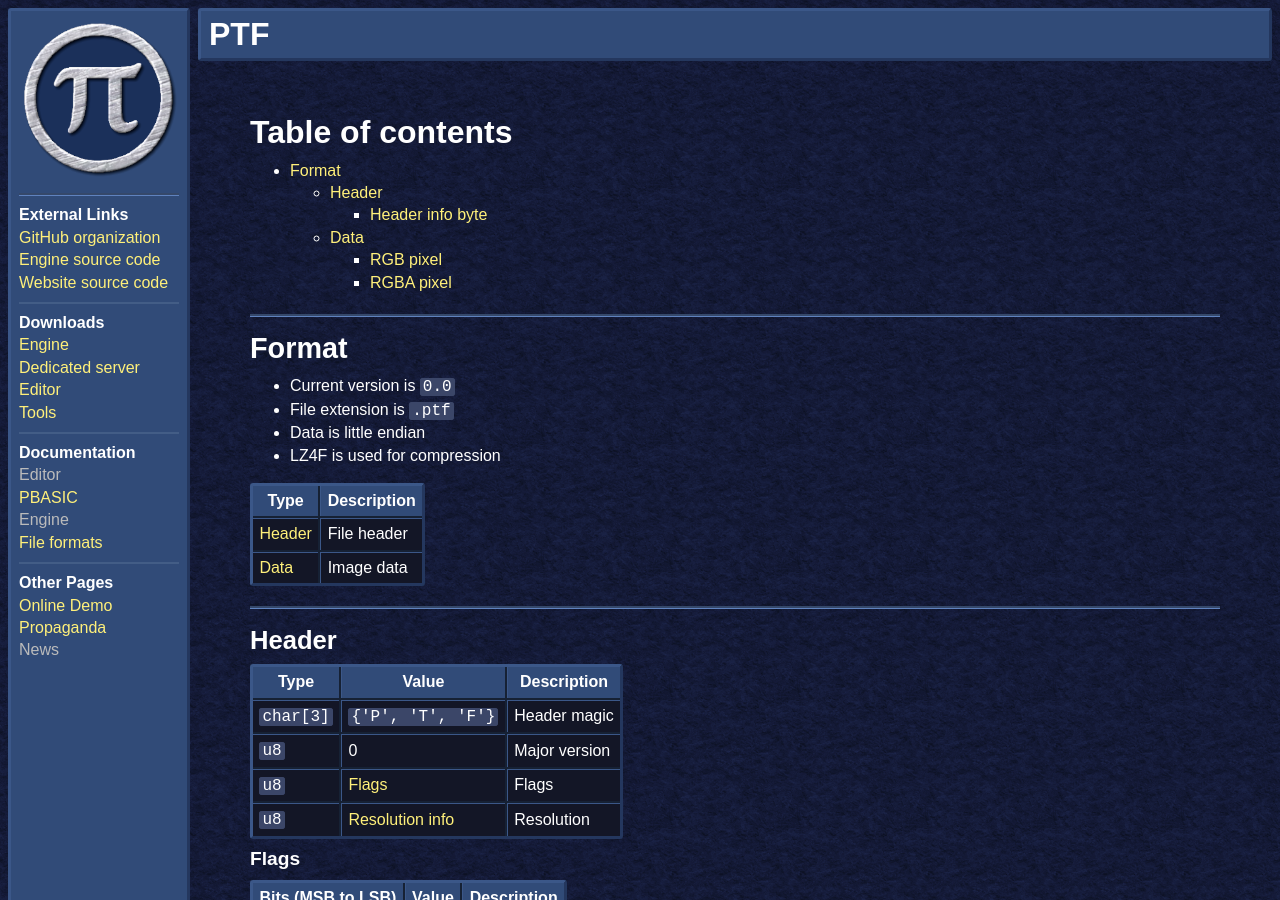
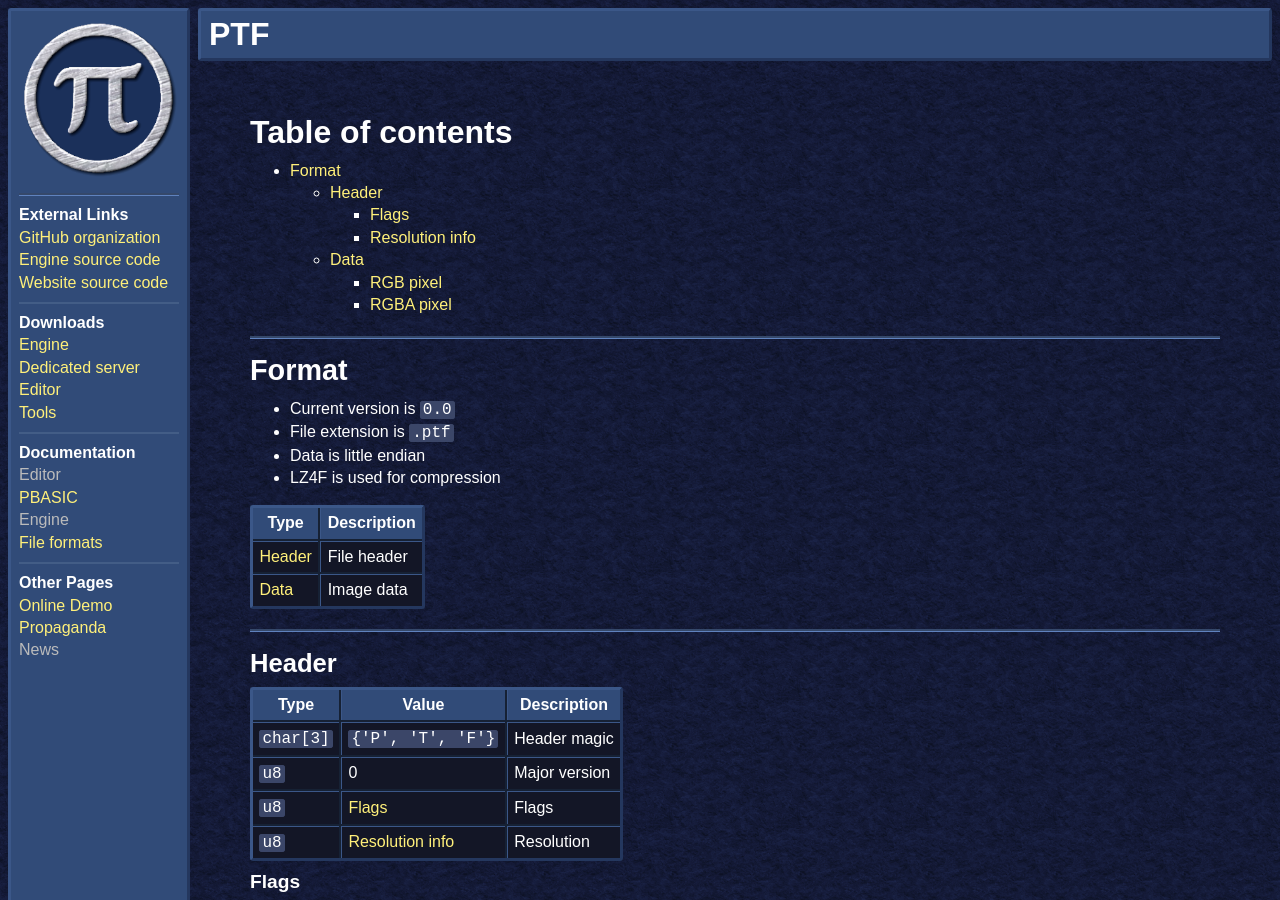
Before and after one commit to PlatinumSrc/platinumsrc.github.io, a Jekyll site: the page built from docs/formats/ptf/index.md, in a window 1280 px wide and 900 px high. Built offline with Jekyll 4.4.1, drawn with Linux system fonts in a browser that asks for light colours.

Commit message:
Docs update

```diff
--- a/docs/formats/ptf/index.md
+++ b/docs/formats/ptf/index.md
@@ -9,7 +9,8 @@ next: ptm
 
 - [Format](#format)
     - [Header](#header)
-        - [Header info byte](#header-info-byte)
+        - [Flags](#flags)
+        - [Resolution info](#resolution-info)
     - [Data](#data)
         - [RGB pixel](#rgb-pixel)
         - [RGBA pixel](#rgba-pixel)
```
